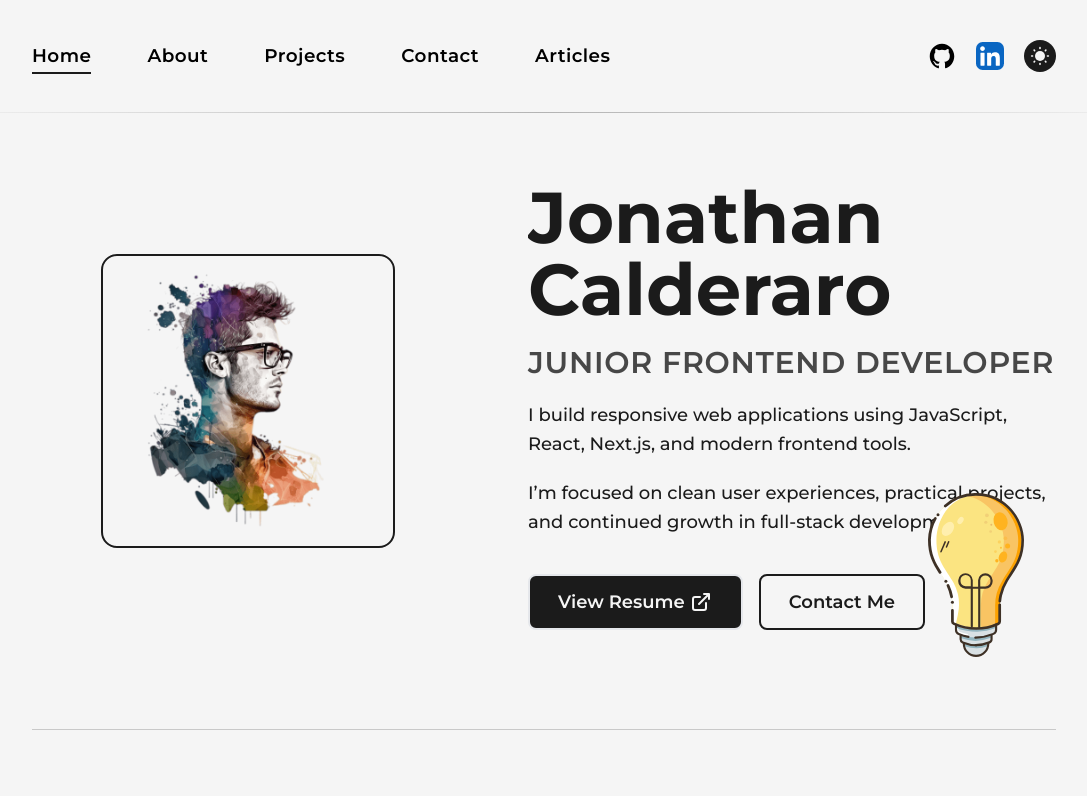
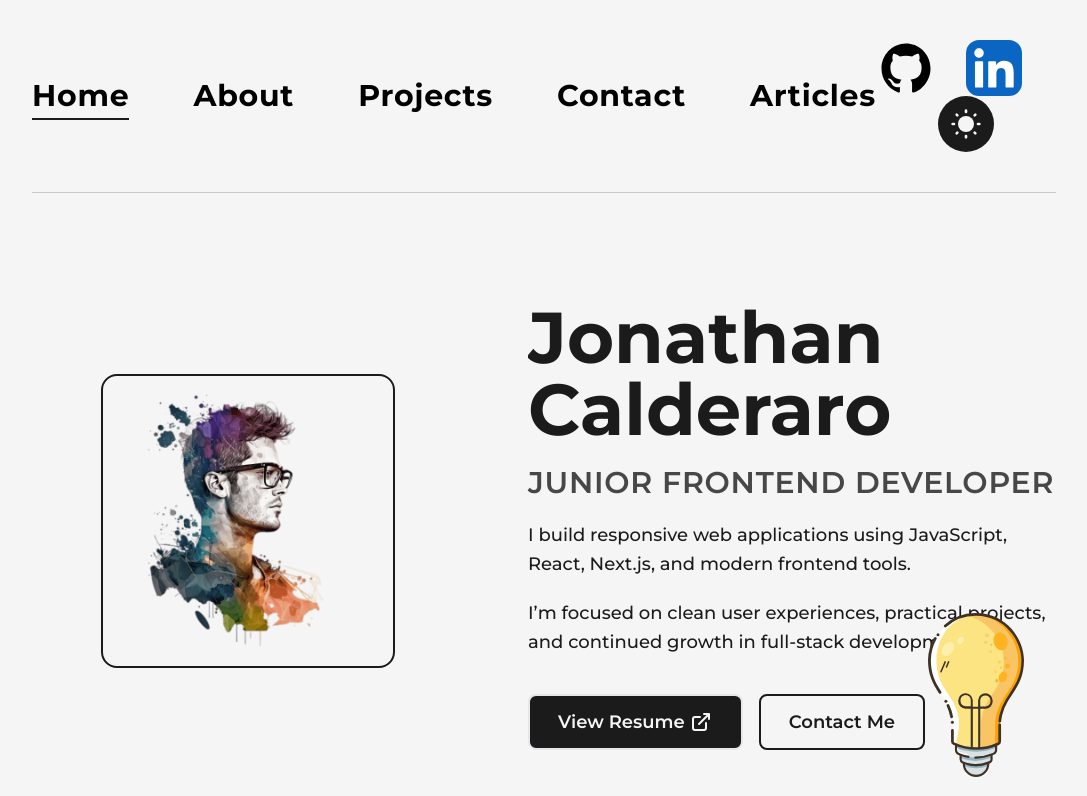
Before and after one commit to jcalderaro-96/Career_Portfolio, a Next.js app: page / in a window 1280 px wide. Shown: the top 796 px of the page, without its empty margins (96-1183 px from the left). Built offline with nearby package versions, Linux system fonts and the light colour scheme.

Commit message:
Refine homepage layout: adjust navbar scale, resize icons, unify dividers

```diff
--- a/src/components/Navbar.js
+++ b/src/components/Navbar.js
@@ -11,12 +11,12 @@ const CustomLink = ({ href, title, className = "" }) => {
   return (
     <Link
       href={href}
-      className={`${className} rounded relative group text-[1.15rem] font-semibold tracking-wide lg:text-light lg:dark:text-dark`}
+      className={`${className} rounded relative group text-3xl font-bold tracking-wide lg:text-light lg:dark:text-dark xl:text-3xl md:text-2xl`}
     >
       {title}
       <span
         className={`
-          inline-block h-[1.5px] bg-dark absolute left-0 -bottom-1
+          inline-block h-[2px] bg-dark absolute left-0 -bottom-1.5
           group-hover:w-full transition-[width] ease duration-300 dark:bg-light
           ${router.asPath === href ? "w-full" : "w-0"} lg:bg-light lg:dark:bg-dark
         `}
@@ -37,13 +37,13 @@ const CustomMobileLink = ({ href, title, className = "", toggle }) => {
 
   return (
     <button
-      className={`${className} rounded relative group text-2xl font-semibold tracking-wide lg:text-light lg:dark:text-dark`}
+      className={`${className} rounded relative group text-3xl font-bold tracking-wide lg:text-light lg:dark:text-dark`}
       onClick={handleClick}
     >
       {title}
       <span
         className={`
-          inline-block h-[1.5px] bg-dark absolute left-0 -bottom-1
+          inline-block h-[2px] bg-dark absolute left-0 -bottom-1.5
           group-hover:w-full transition-[width] ease duration-300 dark:bg-light
           ${router.asPath === href ? "w-full" : "w-0"} lg:bg-light lg:dark:bg-dark
         `}
@@ -77,36 +77,36 @@ const Navbar = () => {
         >
           <span className="sr-only">Open main menu</span>
           <span
-            className={`bg-dark dark:bg-light block h-0.5 w-7 rounded-sm transition-all duration-300 ease-out ${
-              isOpen ? "rotate-45 translate-y-1.5" : "-translate-y-0.5"
+            className={`bg-dark dark:bg-light block h-0.5 w-8 rounded-sm transition-all duration-300 ease-out ${
+              isOpen ? "rotate-45 translate-y-2" : "-translate-y-0.5"
             }`}
           ></span>
           <span
-            className={`bg-dark dark:bg-light block h-0.5 w-7 rounded-sm transition-all duration-300 ease-out ${
+            className={`bg-dark dark:bg-light block h-0.5 w-8 rounded-sm transition-all duration-300 ease-out ${
               isOpen ? "opacity-0" : "opacity-100"
-            } my-1`}
+            } my-1.5`}
           ></span>
           <span
-            className={`bg-dark dark:bg-light block h-0.5 w-7 rounded-sm transition-all duration-300 ease-out ${
-              isOpen ? "-rotate-45 -translate-y-1.5" : "translate-y-0.5"
+            className={`bg-dark dark:bg-light block h-0.5 w-8 rounded-sm transition-all duration-300 ease-out ${
+              isOpen ? "-rotate-45 -translate-y-2" : "translate-y-0.5"
             }`}
           ></span>
         </button>
 
         <div className="w-full flex justify-between items-center lg:hidden">
           <nav className="flex items-center justify-center">
-            <CustomLink className="mr-7" href="/" title="Home" />
-            <CustomLink className="mx-7" href="/about" title="About" />
-            <CustomLink className="mx-7" href="/projects" title="Projects" />
-            <CustomLink className="mx-7" href="/contact" title="Contact" />
-            <CustomLink className="ml-7" href="/articles" title="Articles" />
+            <CustomLink className="mr-8" href="/" title="Home" />
+            <CustomLink className="mx-8" href="/about" title="About" />
+            <CustomLink className="mx-8" href="/projects" title="Projects" />
+            <CustomLink className="mx-8" href="/contact" title="Contact" />
+            <CustomLink className="ml-8" href="/articles" title="Articles" />
           </nav>
 
           <nav className="flex items-center justify-center flex-wrap lg:mt-2">
             <motion.a
               target="_blank"
               rel="noopener noreferrer"
-              className="w-7 mr-5"
+              className="w-14 mr-8"
               href="https://github.com/your-github-username"
               whileHover={{ y: -2 }}
               whileTap={{ scale: 0.9 }}
@@ -118,7 +118,7 @@ const Navbar = () => {
             <motion.a
               target="_blank"
               rel="noopener noreferrer"
-              className="w-7 mr-5"
+              className="w-14 mr-8"
               href="https://www.linkedin.com/in/your-linkedin-url"
               whileHover={{ y: -2 }}
               whileTap={{ scale: 0.9 }}
@@ -129,7 +129,7 @@ const Navbar = () => {
 
             <button
               onClick={() => setMode(mode === "light" ? "dark" : "light")}
-              className={`w-8 h-8 ease flex items-center justify-center rounded-full p-1.5
+              className={`w-14 h-14 ease flex items-center justify-center rounded-full p-3
                 ${mode === "light" ? "bg-dark text-light" : "bg-light text-dark"}`}
               aria-label="theme-switcher"
             >
@@ -149,7 +149,7 @@ const Navbar = () => {
             initial={{ scale: 0, x: "-50%", y: "-50%", opacity: 0 }}
             animate={{ scale: 1, opacity: 1 }}
           >
-            <nav className="flex items-center justify-center flex-col gap-4">
+            <nav className="flex items-center justify-center flex-col gap-5">
               <CustomMobileLink
                 toggle={handleClick}
                 className="lg:m-0"
@@ -182,11 +182,11 @@ const Navbar = () => {
               />
             </nav>
 
-            <nav className="flex items-center justify-center mt-6">
+            <nav className="flex items-center justify-center mt-8">
               <motion.a
                 target="_blank"
                 rel="noopener noreferrer"
-                className="w-7 m-3"
+                className="w-10 m-4"
                 href="https://github.com/your-github-username"
                 whileHover={{ y: -2 }}
                 whileTap={{ scale: 0.9 }}
@@ -198,7 +198,7 @@ const Navbar = () => {
               <motion.a
                 target="_blank"
                 rel="noopener noreferrer"
-                className="w-7 m-3"
+                className="w-10 m-4"
                 href="https://www.linkedin.com/in/your-linkedin-url"
                 whileHover={{ y: -2 }}
                 whileTap={{ scale: 0.9 }}
@@ -209,7 +209,7 @@ const Navbar = () => {
 
               <button
                 onClick={() => setMode(mode === "light" ? "dark" : "light")}
-                className={`w-8 h-8 ease m-3 flex items-center justify-center rounded-full p-1.5
+                className={`w-10 h-10 ease m-4 flex items-center justify-center rounded-full p-2
                   ${mode === "light" ? "bg-dark text-light" : "bg-light text-dark"}`}
                 aria-label="theme-switcher"
               >
@@ -223,8 +223,6 @@ const Navbar = () => {
           </motion.div>
         ) : null}
       </header>
-
-      <div className="h-px w-full bg-gradient-to-r from-transparent via-dark/30 to-transparent dark:via-light/30" />
     </>
   );
 };
--- a/src/pages/index.js
+++ b/src/pages/index.js
@@ -75,6 +75,7 @@ export default function Home() {
 
       <main className="w-full text-dark dark:text-light">
         <Layout className="!pt-0 md:!pt-16 sm:!pt-16">
+          <div className="mb-10 h-px w-full bg-dark/20 dark:bg-light/30" />
           <section className="relative flex min-h-[72vh] w-full items-center md:min-h-fit md:py-8">
             <div className="flex w-full items-center justify-between gap-16 md:flex-col md:gap-12">
               <div className="flex w-[45%] justify-center md:w-full">
```
